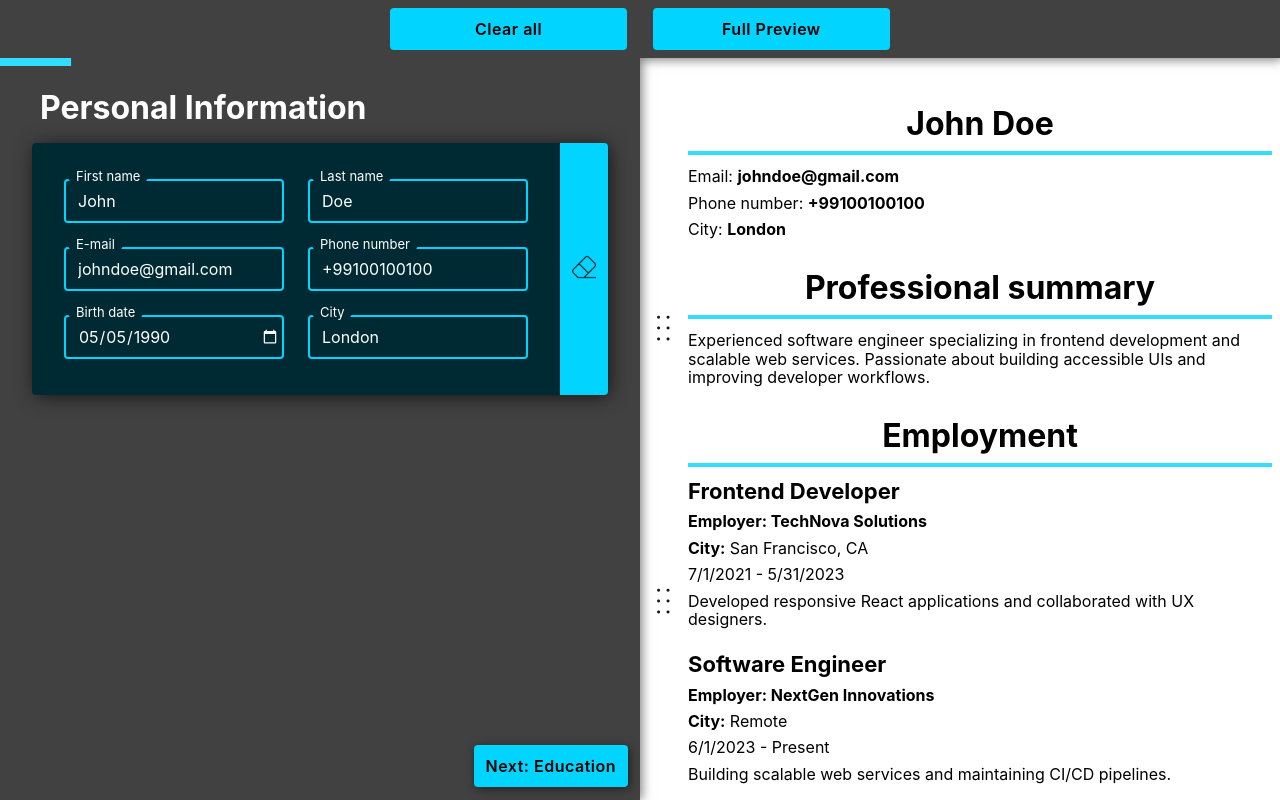
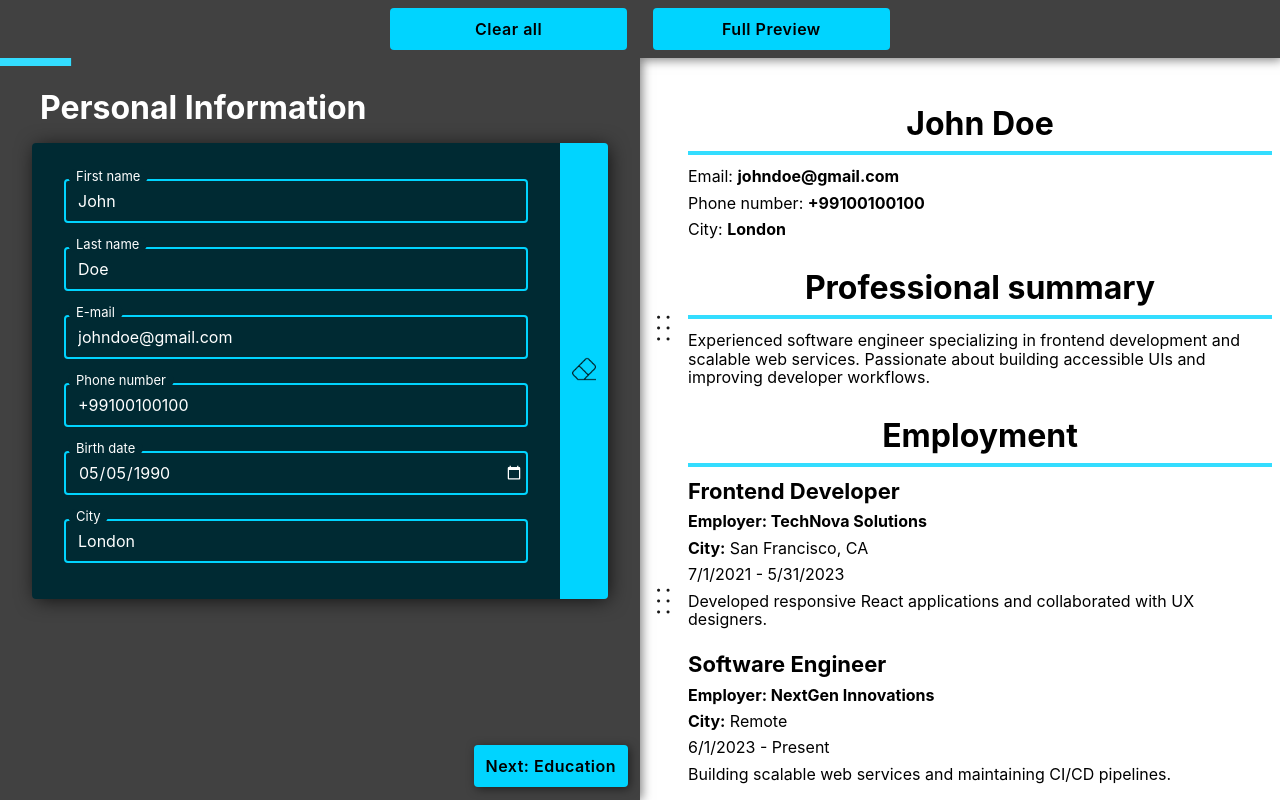
Before and after one commit to jakublepianka/cv-app, a React (Vite) app: page / in a window 1280 px wide. Built offline with nearby package versions, Linux system fonts and the light colour scheme; a web font is replaced by a local one.

Commit message:
Update input field dimensions for improved layout consistency

```diff
--- a/src/styles/inputFields.css
+++ b/src/styles/inputFields.css
@@ -1,8 +1,7 @@
 .input-field-normal {
-  flex: 1 1 220px;
+  flex: 1 1 272px;
   position: relative;
   min-width: minmax(100%, 462px);
-  max-width: 462px;
   min-height: 44px;
   max-height: 44px;
   margin: 0 auto;
@@ -43,7 +42,6 @@ select:focus-visible {
     opacity 150ms ease-in,
     transform 150ms ease-in,
     font-size 150ms ease-in;
-
 }
 
 input:focus~label,
@@ -73,12 +71,11 @@ option {
  */
 
 .date-inputs {
-  flex: 1 1 220px;
+  flex: 1 1 272px;
   display: grid;
   grid-template-columns: repeat(2, 1fr);
   grid-template-rows: repeat(2, auto);
   min-width: minmax(100%, 462px);
-  max-width: 462px;
   gap: 8px;
   margin: auto;
 }
@@ -98,7 +95,6 @@ option {
 
 .date-inputs>.input-field-normal {
   width: 100%;
-  max-width: 227px;
 }
 
 /*
```
